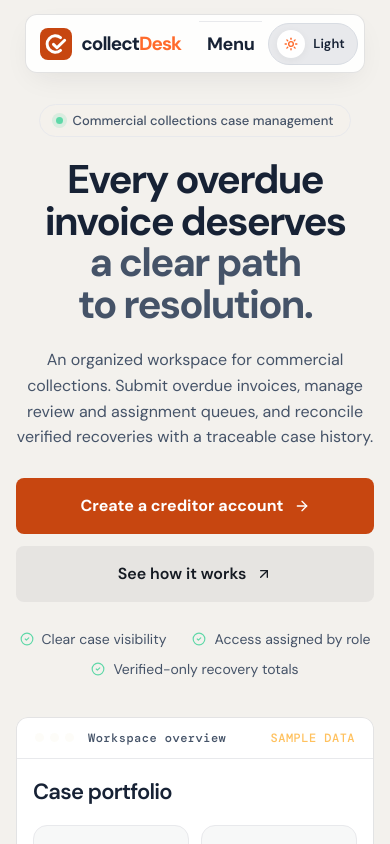
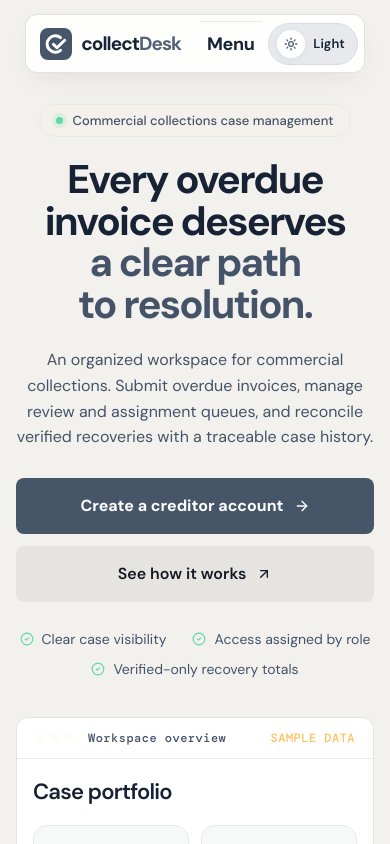
Before and after one commit to Syed-Nazeer-07/CollectDesk, a Next.js app in the folder apps/web/: page / in a window 390 px wide. Shown: the top 844 px of the page. Built offline with nearby package versions, Linux system fonts and the light colour scheme; a web font is replaced by a local one.

Commit message:
Replace copper brand accents with accessible slate across CollectDesk

```diff
--- a/apps/web/app/globals.css
+++ b/apps/web/app/globals.css
@@ -2,7 +2,7 @@
    CollectDesk — Unified Design System & Multi-Page Theme (Light & Dark)
    Aesthetic aligned with the signature CollectDesk landing page.
    Fonts: 'DM Sans' (headings and body), 'DM Mono' (tabular/codes)
-   Palette: Ink navy, warm paper, copper accent, semantic status colors
+   Palette: Ink navy, warm paper, slate accent, semantic status colors
    ========================================================================== */
 
 
@@ -13,17 +13,17 @@
   --mono: 'DM Mono', ui-monospace, Menlo, monospace;
 
   /* Universal Accents */
-  --accent: #ff6a2b;
-  --accent-hover: #ff7f47;
-  --accent-active: #e65315;
-  --accent-ink: #1b0d05;
-  /* White-on-orange controls require a darker accessible fill than brand artwork. */
-  --action-orange: #c74610;
-  --action-orange-hover: #a83b0d;
+  --accent: #a8b8cc;
+  --accent-hover: #c4d0df;
+  --accent-active: #64748b;
+  --accent-ink: #172435;
+  /* White-on-slate controls require a darker accessible fill than brand artwork. */
+  --action-slate: #475569;
+  --action-slate-hover: #334155;
   --action-foreground: #ffffff;
-  --accent-text: #ff9b6b; /* readable on dark workspace surfaces */
-  --accent-soft: rgba(255, 106, 43, 0.14);
-  --accent-glow: rgba(255, 106, 43, 0.35);
+  --accent-text: #bdcadd; /* readable on dark workspace surfaces */
+  --accent-soft: rgba(100,116,139, 0.14);
+  --accent-glow: rgba(100,116,139, 0.35);
 
   --sky: #43c6e6;
   --sky-soft: rgba(67, 198, 230, 0.14);
@@ -42,7 +42,7 @@
   --ink-secondary: #c3cddd;
   --ink-muted: #aebbcf;
   --ink-border: rgba(202,216,235,.18);
-  --ink-accent: #ffb08a;
+  --ink-accent: #bdcadd;
   --radius-sm: 8px;
   --radius-md: 12px;
   --radius-lg: 16px;
@@ -107,7 +107,11 @@ html.light {
 
   --fg: #172235;
   --negative-text: #9e3028;
-  --accent-text: #ad3f13; /* readable against light panels */
+  --accent: #526176;
+  --accent-hover: #475569;
+  --accent-active: #334155;
+  --accent-ink: #ffffff;
+  --accent-text: #475569; /* readable against light panels */
   --fg-dim: #455368;
   --fg-faint: #566579;
 
@@ -203,7 +207,7 @@ button:focus-visible, a:focus-visible, input:focus-visible, textarea:focus-visib
 }
 
 .theme-toggle-btn:hover {
-  background: rgba(255, 106, 43, 0.12);
+  background: rgba(100,116,139, 0.12);
   border-color: var(--accent);
   color: var(--accent);
   transform: translateY(-1px);
@@ -629,14 +633,14 @@ button:focus-visible, a:focus-visible, input:focus-visible, textarea:focus-visib
 }
 
 .button-primary {
-  background: var(--action-orange);
+  background: var(--action-slate);
   color: var(--action-foreground);
   font-weight: 700;
   box-shadow: 0 8px 24px -8px var(--accent-glow);
 }
 
 .button-primary:hover:not(:disabled) {
-  background: var(--action-orange-hover);
+  background: var(--action-slate-hover);
   box-shadow: 0 12px 28px -6px var(--accent-glow);
 }
 
@@ -761,7 +765,7 @@ button:focus-visible, a:focus-visible, input:focus-visible, textarea:focus-visib
   gap: 28px;
   padding: 32px 36px;
   border-radius: var(--radius-xl);
-  background: linear-gradient(135deg, rgba(255, 106, 43, 0.12), rgba(67, 198, 230, 0.06)), var(--panel);
+  background: linear-gradient(135deg, rgba(100,116,139, 0.12), rgba(67, 198, 230, 0.06)), var(--panel);
   border: 1px solid var(--border);
   box-shadow: var(--shadow-sm);
   position: relative;
@@ -939,7 +943,7 @@ button:focus-visible, a:focus-visible, input:focus-visible, textarea:focus-visib
   width: 40px;
   height: 40px;
   border-radius: 10px;
-  background: var(--action-orange);
+  background: var(--action-slate);
   color: var(--action-foreground);
   display: grid;
   place-items: center;
@@ -1083,7 +1087,7 @@ button:focus-visible, a:focus-visible, input:focus-visible, textarea:focus-visib
 }
 
 .table-view:hover {
-  background: var(--action-orange);
+  background: var(--action-slate);
   color: var(--action-foreground);
   transform: translateY(-1px);
 }
@@ -1898,9 +1902,9 @@ button:focus-visible, a:focus-visible, input:focus-visible, textarea:focus-visib
 }
 
 .account-option.selected .account-check {
-  background: var(--action-orange);
+  background: var(--action-slate);
   color: var(--action-foreground);
-  border-color: var(--action-orange);
+  border-color: var(--action-slate);
 }
 
 .account-option strong {
@@ -2254,7 +2258,7 @@ button:focus-visible, a:focus-visible, input:focus-visible, textarea:focus-visib
 }
 
 .auth-mode-switch button.active {
-  background: var(--action-orange);
+  background: var(--action-slate);
   color: var(--action-foreground);
   box-shadow: 0 4px 14px -2px var(--accent-glow);
 }
@@ -2642,7 +2646,7 @@ button:focus-visible, a:focus-visible, input:focus-visible, textarea:focus-visib
   color: var(--accent);
 }
 .story-feature-list > div > span {
-  border-color: rgba(255, 106, 43, .26);
+  border-color: rgba(100,116,139, .26);
   box-shadow: none;
 }
 .story-feature-list {
@@ -3505,7 +3509,7 @@ html[data-theme="light"] .table-muted { color: var(--fg-dim); }
   --bg-2:var(--ink-surface);--bg-3:var(--ink-surface);
   --panel:var(--ink-raised);--line:var(--ink-border);--border:var(--ink-border);
   --fg:var(--ink-text);--fg-dim:var(--ink-secondary);--fg-faint:var(--ink-muted);
-  --accent-text:var(--ink-accent);--accent-soft:rgba(255,176,138,.13);
+  --accent-text:var(--ink-accent);--accent-soft:rgba(189,202,221,.13);
   background:var(--ink-surface);color:var(--ink-text);color-scheme:dark;
 }
 .app-root .sidebar {padding-block:24px;box-shadow:none;border-right:0}
@@ -3546,7 +3550,7 @@ html[data-theme="light"] .table-muted { color: var(--fg-dim); }
 .app-root .button-primary:hover:not(:disabled){box-shadow:none}
 .app-root .button-outline:hover:not(:disabled){color:var(--accent-text)}
 .app-root .table-view{border-radius:6px;background:transparent;border:1px solid var(--border)}
-.app-root .table-view:hover{background:var(--action-orange);color:var(--action-foreground)}
+.app-root .table-view:hover{background:var(--action-slate);color:var(--action-foreground)}
 .app-root .table-case{font-weight:500}
 .app-root .status{border-radius:5px;padding:4px 8px}
 .app-root .panel-head h3{font-size:17px;letter-spacing:-.02em}
@@ -3582,7 +3586,7 @@ html[data-theme="light"] .table-muted { color: var(--fg-dim); }
 .ops-pagination{display:flex;align-items:center;justify-content:space-between;gap:8px;margin-top:18px;font-size:12px;flex-wrap:wrap}
 .report-filters{display:flex;align-items:end;flex-wrap:wrap;gap:12px}.report-filters .field{flex:1 1 150px;min-width:0}
 .report-legend{display:flex;gap:18px;flex-wrap:wrap;font-size:12px;color:var(--fg-dim);margin:18px 0}
-.report-legend span:before{content:'';display:inline-block;width:10px;height:10px;border-radius:2px;background:#258b79;margin-right:7px}.report-legend span:nth-child(2):before{background:#b97c4e}.report-legend .report-net-legend:before{display:none}
+.report-legend span:before{content:'';display:inline-block;width:10px;height:10px;border-radius:2px;background:#258b79;margin-right:7px}.report-legend span:nth-child(2):before{background:#64748b}.report-legend .report-net-legend:before{display:none}
 .report-bars{display:grid;gap:12px;margin:0 0 24px}
 .report-month{display:grid;grid-template-columns:70px minmax(0,1fr);align-items:center;gap:12px;font-size:12px;color:var(--fg-dim)}
 .report-month>div{display:grid;gap:4px;background:var(--line);padding:4px;border-radius:4px}
--- a/apps/web/app/landing.css
+++ b/apps/web/app/landing.css
@@ -31,7 +31,7 @@ html.light .lp .lp-dash {
   background: linear-gradient(180deg, #ffffff, #faf8f5);
   border: 1px solid rgba(27, 31, 39, 0.12);
   border-bottom: 0;
-  box-shadow: 0 -20px 80px -30px rgba(255, 106, 43, 0.15);
+  box-shadow: 0 -20px 80px -30px rgba(100,116,139, 0.15);
 }
 
 html[data-theme="light"] .lp .lp-dstat,
@@ -93,8 +93,8 @@ html:has(.lp){scroll-behavior:smooth;scroll-padding-top:84px}
 .lp .lp-kicker::before{content:"";width:6px;height:6px;border-radius:50%;background:var(--accent)}
 .lp .lp-btn{display:inline-flex;align-items:center;justify-content:center;gap:10px;height:48px;padding:0 22px;border-radius:14px;font:600 15px/1 var(--body);border:0;cursor:pointer;transition:transform .2s,background .2s,box-shadow .2s}
 .lp .lp-btn:hover{transform:translateY(-2px)}
-.lp .lp-btn-accent{background:var(--action-orange);color:var(--action-foreground);font-weight:700;box-shadow:0 10px 30px -10px rgba(255,106,43,.7)}
-.lp .lp-btn-accent:hover{background:var(--action-orange-hover)}
+.lp .lp-btn-accent{background:var(--action-slate);color:var(--action-foreground);font-weight:700;box-shadow:0 10px 30px -10px rgba(100,116,139,.7)}
+.lp .lp-btn-accent:hover{background:var(--action-slate-hover)}
 .lp .lp-btn-ghost{background:rgba(244,238,221,.1);color:var(--fg)}
 .lp .lp-btn-ghost:hover{background:rgba(244,238,221,.17)}
 .lp .lp-btn-lg{height:56px;padding:0 28px;font-size:16px;border-radius:16px}
@@ -113,7 +113,7 @@ html:has(.lp){scroll-behavior:smooth;scroll-padding-top:84px}
 .lp .lp-nav .lp-btn-ghost{display:inline-flex}
 }
 .lp .lp-hero{position:relative;padding-top:clamp(104px,10vw,128px);text-align:center;overflow:clip;isolation:isolate}
-.lp .lp-hero::before{content:"";position:absolute;inset:-10% -10% auto;height:760px;z-index:-1;background:radial-gradient(60% 55% at 50% 30%,rgba(67,198,230,.13),transparent 70%),radial-gradient(40% 40% at 78% 22%,rgba(255,106,43,.12),transparent 70%)}
+.lp .lp-hero::before{content:"";position:absolute;inset:-10% -10% auto;height:760px;z-index:-1;background:radial-gradient(60% 55% at 50% 30%,rgba(67,198,230,.13),transparent 70%),radial-gradient(40% 40% at 78% 22%,rgba(100,116,139,.12),transparent 70%)}
 .lp .lp-pill{display:inline-flex;align-items:center;gap:9px;padding:9px 16px;border-radius:99px;background:rgba(244,238,221,.07);border:1px solid var(--line);font:500 13px/1 var(--body);color:var(--fg-dim)}
 .lp .lp-pill .lp-dot{width:7px;height:7px;border-radius:50%;background:var(--mint);box-shadow:0 0 0 4px rgba(95,216,168,.18)}
 .lp .lp-hero h1{font-size:clamp(40px,6.2vw,84px);max-width:13em;margin:22px auto 0;font-weight:600}
@@ -133,7 +133,7 @@ html:has(.lp){scroll-behavior:smooth;scroll-padding-top:84px}
 .lp .lp-gcard small{display:block;font:500 11px/1 var(--mono);letter-spacing:.06em;color:var(--fg-dim);text-transform:uppercase}
 .lp .lp-gcard strong{display:block;font:700 26px/1 var(--display);letter-spacing:-.04em;margin-top:10px}
 .lp .lp-badge-orb{width:92px;height:92px;border-radius:50%;display:grid;place-items:center;font-size:36px}
-.lp .lp-orb-orange{background:radial-gradient(circle at 30% 25%,#ff9a62,var(--accent) 55%,#c93f08);color:#fff;box-shadow:0 24px 50px -16px rgba(255,106,43,.7)}
+.lp .lp-orb-orange{background:radial-gradient(circle at 30% 25%,#b4c1d1,var(--accent) 55%,#475569);color:#fff;box-shadow:0 24px 50px -16px rgba(100,116,139,.7)}
 .lp .lp-orb-sky{background:radial-gradient(circle at 30% 25%,#9fe8fa,var(--sky) 55%,#1b8ba8);color:#06303b;box-shadow:0 24px 50px -16px rgba(67,198,230,.6);font:800 13px/1 var(--display);letter-spacing:-.01em;flex-direction:column;gap:4px}
 .lp .lp-orb-sky svg{font-size:26px}
 .lp .lp-f-orange{left:3%;top:-190px}
@@ -141,7 +141,7 @@ html:has(.lp){scroll-behavior:smooth;scroll-padding-top:84px}
 .lp .lp-f-line{right:-6px;top:-150px;width:236px}
 .lp .lp-f-sky{right:-34px;top:70px}
 .lp .lp-bars{display:flex;align-items:flex-end;gap:7px;height:56px;margin-top:14px}
-.lp .lp-bars i{flex:1;border-radius:5px 5px 2px 2px;background:linear-gradient(var(--accent),rgba(255,106,43,.35));animation:lp-grow 1.2s cubic-bezier(.2,.8,.2,1) both}
+.lp .lp-bars i{flex:1;border-radius:5px 5px 2px 2px;background:linear-gradient(var(--accent),rgba(100,116,139,.35));animation:lp-grow 1.2s cubic-bezier(.2,.8,.2,1) both}
 .lp .lp-bars i:nth-child(1){height:34%}
 .lp .lp-bars i:nth-child(2){height:55%;animation-delay:.08s}
 .lp .lp-bars i:nth-child(3){height:42%;animation-delay:.16s}
@@ -176,14 +176,14 @@ html:has(.lp){scroll-behavior:smooth;scroll-padding-top:84px}
 .lp .lp-meter{height:7px;border-radius:9px;background:rgba(244,238,221,.1);overflow:hidden}
 .lp .lp-meter i{display:block;height:100%;border-radius:9px;background:linear-gradient(90deg,var(--accent),var(--amber))}
 .lp .lp-legal{position:relative;z-index:3;margin-top:-54px;padding-bottom:28px;font-size:13px;color:var(--fg-dim);display:flex;gap:8px;justify-content:center;align-items:center;text-align:center}
-.lp .lp-orbit-band{background:radial-gradient(70% 60% at 50% 55%,rgba(255,106,43,.1),transparent 70%),var(--bg);text-align:center;overflow:clip}
+.lp .lp-orbit-band{background:radial-gradient(70% 60% at 50% 55%,rgba(100,116,139,.1),transparent 70%),var(--bg);text-align:center;overflow:clip}
 .lp .lp-orbit-band h2{font-size:clamp(34px,5.6vw,68px);max-width:12em;margin:20px auto 0}
 .lp .lp-orbit-band .lp-lead{max-width:36em;margin:22px auto 0;color:var(--fg-dim);font-size:clamp(16px,1.5vw,18px)}
 .lp .lp-orbit{position:relative;height:clamp(340px,46vw,470px);max-width:860px;margin:clamp(20px,4vw,50px) auto 0}
-.lp .lp-orbit-ring{position:absolute;left:6%;right:6%;top:50%;height:62%;transform:translateY(-50%);border-radius:50%;border:1px dashed rgba(244,238,221,.22);box-shadow:inset 0 0 80px rgba(255,106,43,.08)}
+.lp .lp-orbit-ring{position:absolute;left:6%;right:6%;top:50%;height:62%;transform:translateY(-50%);border-radius:50%;border:1px dashed rgba(244,238,221,.22);box-shadow:inset 0 0 80px rgba(100,116,139,.08)}
 .lp .lp-coin{position:absolute;left:50%;top:50%;width:clamp(120px,18vw,176px);aspect-ratio:1;transform:translate(-50%,-56%);z-index:5;animation:lp-coin 6s ease-in-out infinite}
 @keyframes lp-coin{0%,100%{transform:translate(-50%,-56%)}50%{transform:translate(-50%,-62%)}}
-.lp .lp-coin-face{position:absolute;inset:0;border-radius:50%;background:conic-gradient(from 210deg,#ffb27a,var(--accent),#c93f08,#ffb27a);box-shadow:0 0 0 8px rgba(255,106,43,.14),0 0 90px 10px rgba(255,106,43,.35),inset 0 -10px 24px rgba(0,0,0,.28);display:grid;place-items:center}
+.lp .lp-coin-face{position:absolute;inset:0;border-radius:50%;background:conic-gradient(from 210deg,#cbd5e1,var(--accent),#475569,#cbd5e1);box-shadow:0 0 0 8px rgba(100,116,139,.14),0 0 90px 10px rgba(100,116,139,.35),inset 0 -10px 24px rgba(0,0,0,.28);display:grid;place-items:center}
 .lp .lp-coin-face::before{content:"";position:absolute;inset:11%;border-radius:50%;border:2px solid rgba(255,255,255,.38)}
 .lp .lp-coin-face svg{font-size:clamp(50px,7vw,76px);color:var(--accent-ink);stroke-width:2.4}
 .lp .lp-coin-shadow{position:absolute;left:50%;top:67%;width:clamp(120px,18vw,180px);height:26px;transform:translateX(-50%);border-radius:50%;background:radial-gradient(rgba(0,0,0,.55),transparent 70%);z-index:1}
@@ -232,7 +232,7 @@ html:has(.lp){scroll-behavior:smooth;scroll-padding-top:84px}
 .lp .lp-kv .lp-neg{color:var(--rose)}
 .lp .lp-kv .lp-dim{color:var(--fg-faint);text-decoration:line-through}
 .lp .lp-kv .lp-ok{color:var(--mint)}
-.lp .lp-kv .lp-total{background:rgba(255,106,43,.1)}
+.lp .lp-kv .lp-total{background:rgba(100,116,139,.1)}
 .lp .lp-kv .lp-total b{color:var(--accent);font:700 18px/1 var(--display)}
 .lp .lp-paper{background:var(--paper);color:var(--paper-ink);border-radius:clamp(28px,5vw,64px);position:relative}
 .lp .lp-paper .lp-kicker{color:var(--paper-dim)}
@@ -262,9 +262,9 @@ html:has(.lp){scroll-behavior:smooth;scroll-padding-top:84px}
 .lp summary{list-style:none;cursor:pointer;display:flex;justify-content:space-between;align-items:center;gap:20px;padding:24px 0;font:600 clamp(18px,2vw,22px)/1.25 var(--display);letter-spacing:-.025em}
 .lp summary::-webkit-details-marker{display:none}
 .lp summary .lp-pl{flex:none;width:36px;height:36px;border-radius:50%;background:rgba(244,238,221,.08);display:grid;place-items:center;transition:transform .3s,background .3s}
-.lp details[open] summary .lp-pl{transform:rotate(45deg);background:var(--action-orange);color:var(--action-foreground)}
+.lp details[open] summary .lp-pl{transform:rotate(45deg);background:var(--action-slate);color:var(--action-foreground)}
 .lp details p{padding:0 56px 26px 0;color:var(--fg-dim);max-width:38em}
-.lp .lp-cta{margin-top:clamp(60px,8vw,110px);border-radius:clamp(24px,4vw,44px);padding:clamp(30px,5vw,64px);background:radial-gradient(60% 120% at 90% 0%,rgba(255,106,43,.45),transparent 60%),var(--panel);border:1px solid var(--line);display:flex;flex-wrap:wrap;gap:28px;justify-content:space-between;align-items:center}
+.lp .lp-cta{margin-top:clamp(60px,8vw,110px);border-radius:clamp(24px,4vw,44px);padding:clamp(30px,5vw,64px);background:radial-gradient(60% 120% at 90% 0%,rgba(100,116,139,.45),transparent 60%),var(--panel);border:1px solid var(--line);display:flex;flex-wrap:wrap;gap:28px;justify-content:space-between;align-items:center}
 .lp .lp-cta h2{font-size:clamp(30px,4.6vw,58px);max-width:11em}
 .lp .lp-cta p{margin-top:14px;color:var(--fg-dim);max-width:28em}
 .lp .lp-cta-actions{display:flex;flex-wrap:wrap;gap:12px}
@@ -277,14 +277,14 @@ html:has(.lp){scroll-behavior:smooth;scroll-padding-top:84px}
 .lp .lp-foot-cols a:hover{color:var(--fg)}
 .lp .lp-foot-cols p{color:var(--fg-dim);font-size:15px;max-width:19em;margin-top:14px}
 .lp .lp-mega{font:800 min(17.6vw,222px)/.8 var(--display);letter-spacing:-.07em;text-align:center;white-space:nowrap;margin-top:clamp(40px,6vw,80px);background:linear-gradient(180deg,rgba(244,238,221,.3),rgba(244,238,221,0) 85%);-webkit-background-clip:text;background-clip:text;color:transparent;user-select:none}
-.lp .lp-mega i{font-style:normal;background:linear-gradient(180deg,rgba(255,106,43,.75),rgba(255,106,43,0) 85%);-webkit-background-clip:text;background-clip:text}
+.lp .lp-mega i{font-style:normal;background:linear-gradient(180deg,rgba(100,116,139,.75),rgba(100,116,139,0) 85%);-webkit-background-clip:text;background-clip:text}
 .lp .lp-foot-note{display:flex;flex-wrap:wrap;justify-content:space-between;gap:10px;padding-block:22px max(26px,env(safe-area-inset-bottom,0px));border-top:1px solid var(--line);font-size:13px;color:var(--fg-faint)}
 
 /* Core platform capabilities & customer onboarding */
 .lp .cdl-feature-grid{display:grid;grid-template-columns:repeat(4,1fr);gap:clamp(14px,2vw,24px);margin-top:clamp(28px,4vw,44px)}
 .lp .cdl-feature{background:var(--panel);border:1px solid var(--line);border-radius:20px;padding:clamp(20px,2.5vw,28px);display:flex;flex-direction:column;gap:12px;transition:transform .2s ease,border-color .2s ease;box-shadow:0 12px 30px -15px rgba(0,0,0,.25)}
-.lp .cdl-feature:hover{transform:translateY(-3px);border-color:rgba(255,106,43,.38)}
-.lp .cdl-feature-icon{width:44px;height:44px;border-radius:12px;background:rgba(255,106,43,.12);color:var(--accent);display:grid;place-items:center}
+.lp .cdl-feature:hover{transform:translateY(-3px);border-color:rgba(100,116,139,.38)}
+.lp .cdl-feature-icon{width:44px;height:44px;border-radius:12px;background:rgba(100,116,139,.12);color:var(--accent);display:grid;place-items:center}
 .lp .cdl-feature h3{font:600 clamp(16px,1.6vw,19px)/1.25 var(--display);letter-spacing:-.02em;color:var(--fg)}
 .lp .cdl-feature p{font-size:14px;line-height:1.6;color:var(--fg-dim);margin:0}
 
@@ -380,12 +380,12 @@ html:has(.lp){scroll-behavior:smooth;scroll-padding-top:84px}
 .lp .lp-coin-face {
   background: linear-gradient(145deg,#ffffff,#f2f3f4);
   border: 3px solid rgba(255,255,255,.94);
-  box-shadow: 0 0 0 7px rgba(255,106,43,.13),
+  box-shadow: 0 0 0 7px rgba(100,116,139,.13),
               0 16px 46px rgba(24,31,42,.16),
               inset 0 -5px 12px rgba(24,31,42,.07);
 }
 .lp .lp-coin-face::before {
-  border: 1.5px solid rgba(255,106,43,.44);
+  border: 1.5px solid rgba(100,116,139,.44);
 }
 .lp .lp-coin-face svg {
   color: #26323a;
@@ -408,11 +408,11 @@ html:has(.lp){scroll-behavior:smooth;scroll-padding-top:84px}
   background: var(--panel);
   border-color: var(--accent);
   color: var(--fg);
-  box-shadow: 0 10px 28px -8px rgba(255,106,43,.28);
+  box-shadow: 0 10px 28px -8px rgba(100,116,139,.28);
 }
 html[data-theme="light"] .lp .lp-chip:hover,
 html.light .lp .lp-chip:hover {
-  background: #fff7f0;
+  background: #f4f6f9;
   color: #151a22;
 }
 .lp .cdl-feature {
@@ -424,8 +424,8 @@ html.light .lp .lp-chip:hover {
 .lp .cdl-feature:hover,
 .lp .cdl-feature:focus-visible {
   transform: translateY(-5px);
-  border-color: rgba(255,106,43,.65);
-  box-shadow: 0 18px 34px -20px rgba(255,106,43,.42);
+  border-color: rgba(100,116,139,.65);
+  box-shadow: 0 18px 34px -20px rgba(100,116,139,.42);
 }
 .lp .cdl-feature:focus-visible {
   outline: 2px solid var(--accent);
@@ -482,8 +482,8 @@ html.light .lp .lp-chip:hover {
 }
 .lp .lp-nav-link.lp-active,
 .lp .lp-nav-link[aria-current="location"] {
-  color: #ff9665;
-  background: rgba(255,106,43,.14);
+  color: #bdcadd;
+  background: rgba(100,116,139,.14);
 }
 .lp .lp-nav-link.lp-active::after {
   content: "";
@@ -497,8 +497,8 @@ html.light .lp .lp-chip:hover {
 }
 html[data-theme="light"] .lp .lp-nav-link.lp-active,
 html.light .lp .lp-nav-link.lp-active {
-  color: #a63d0c;
-  background: rgba(255,106,43,.14);
+  color: #475569;
+  background: rgba(100,116,139,.14);
 }
 .lp .lp-nav-link:focus-visible {
   outline: 2px solid var(--accent);
--- a/apps/web/app/layout.tsx
+++ b/apps/web/app/layout.tsx
@@ -5,7 +5,7 @@ import { WorkspaceSessionProvider } from '@/components/WorkspaceSessionProvider'
 
 export const metadata: Metadata = {
   title: 'collectDesk',
-  icons: { icon: [{ url: '/icon.svg?v=3', type: 'image/svg+xml' }] },
+  icons: { icon: [{ url: '/icon.svg?v=4', type: 'image/svg+xml' }] },
   description:
     'Commercial case tracking, review workflows, and verified recovery reporting. Clear, transparent case management from intake to closure.',
 };
--- a/apps/web/components/BrandMark.tsx
+++ b/apps/web/components/BrandMark.tsx
@@ -1,7 +1,7 @@
 /** Reusable CollectDesk mark. Keep this artwork aligned with app/icon.svg. */
 export default function BrandMark({className}:{className?:string}){
   return <svg className={className} viewBox="0 0 48 48" xmlns="http://www.w3.org/2000/svg" aria-hidden="true" focusable="false">
-    <rect width="48" height="48" rx="12" fill="#C74610"/>
+    <rect width="48" height="48" rx="12" fill="#475569"/>
     <path d="M30.8 14.5A12.3 12.3 0 1 0 30.8 33.5" fill="none" stroke="#FFFFFF" strokeWidth="4.4" strokeLinecap="round"/>
     <path d="m20.2 24.6 5.2 5.1L37 18.4" fill="none" stroke="#FFFFFF" strokeWidth="4.4" strokeLinecap="round" strokeLinejoin="round"/>
   </svg>;
```
Also changed, not shown: apps/web/app/icon.svg, 1 other file (tests, documents, lock files or other folders).
